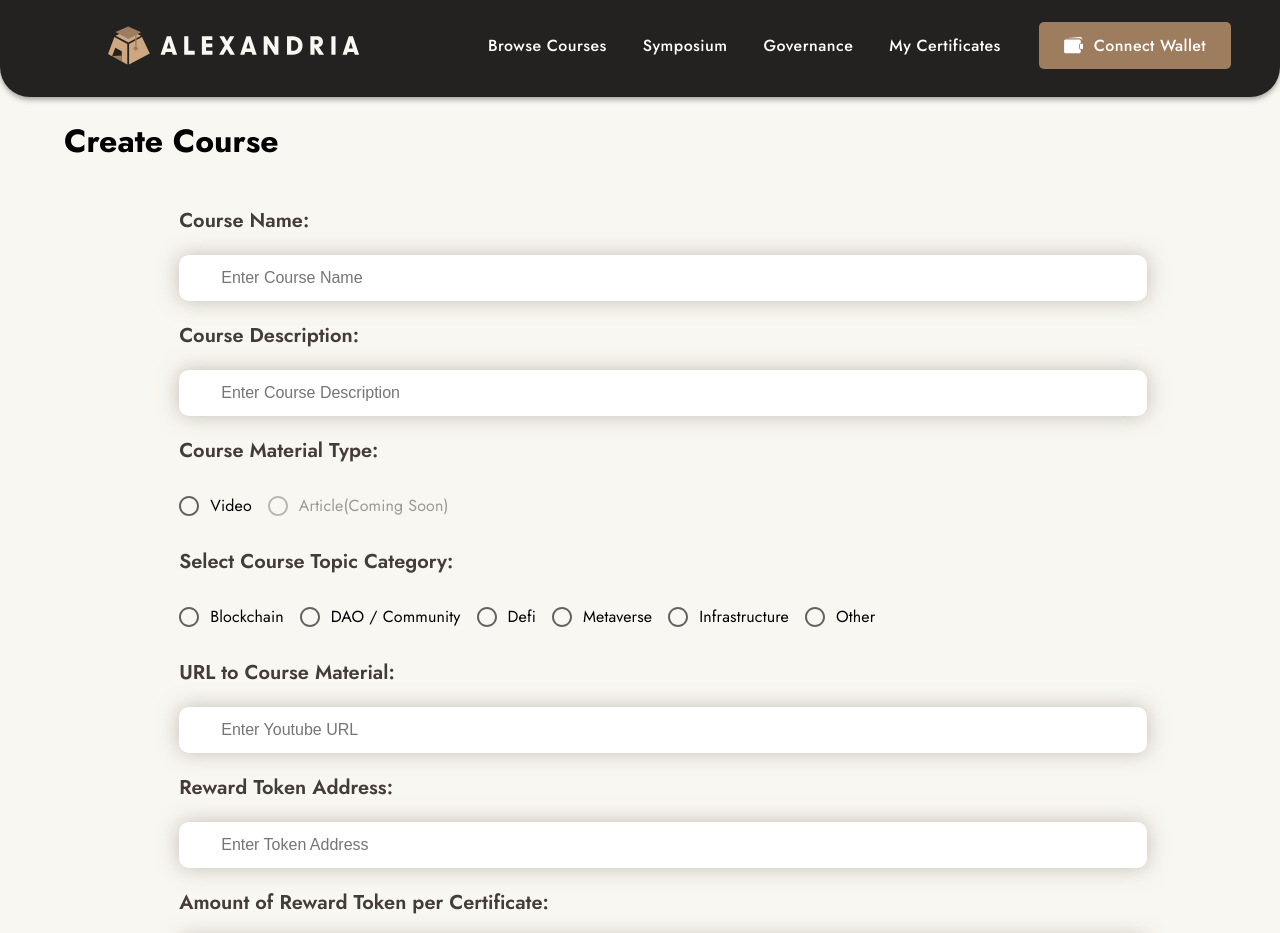
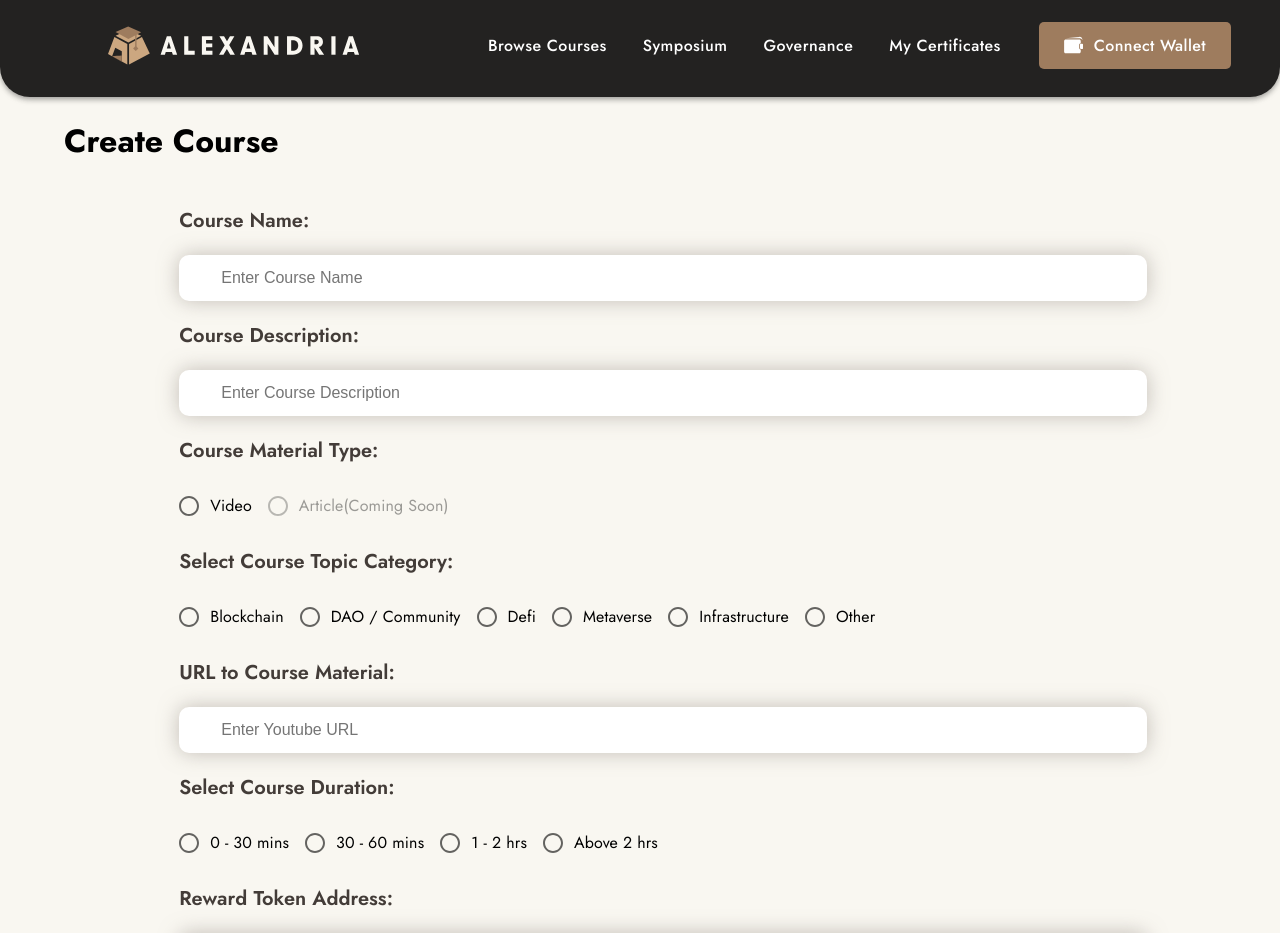
Before and after one commit to Alexandria-Decentralized-L2E-Platform/Alexandria, a React (Create React App) app in the folder dapp/: page /course-creation in a window 1280 px wide. Shown: the top 933 px of the page. Built offline with nearby package versions, Linux system fonts and the light colour scheme; no server answers.

Commit message:
Change Duration to String

```diff
--- a/dapp/src/api/index.ts
+++ b/dapp/src/api/index.ts
@@ -60,6 +60,13 @@ enum topic {
 enum type {
   Video = 'Video',
   Article = 'Article',
+}
+
+enum duration {
+  From0To30 = '0 - 30 mins',
+  From30To60 = '30 - 60 mins',
+  From60To120 = '1 - 2 hrs',
+  Above120 = 'Above 2 hrs',
 }
 
 const createProgram = async (
@@ -180,4 +187,5 @@ export {
   validateData,
   topic,
   type,
+  duration,
 };
--- a/dapp/src/api/ipfs/index.ts
+++ b/dapp/src/api/ipfs/index.ts
@@ -10,7 +10,7 @@ export interface IpinJSONtoIPFSResponseData {
 
 export interface IProgramObjectIPFS {
   description: string;
-  duration: number;
+  duration: string;
   link: string;
   topic: string;
   type: string;
--- a/dapp/src/components/CourseCatalogue/CourseCatalogue.tsx
+++ b/dapp/src/components/CourseCatalogue/CourseCatalogue.tsx
@@ -1,22 +1,8 @@
 import { useEffect, useState } from 'react';
-import { IProgram, getAllPrograms, topic, type } from '../../api';
+import { IProgram, getAllPrograms, topic, type, duration } from '../../api';
 import CourseCard from '../common/CourseCard';
 import './CourseCatalogue.css';
 import CourseFilter from './CourseFilter';
-
-enum duration {
-  From0To30 = '0 - 30 mins',
-  From30To60 = '30 - 60 mins',
-  From60To120 = '1 - 2 hrs',
-  Above120 = 'Above 2 hrs',
-}
-
-const durationMin = {
-  [duration.From0To30]: 0,
-  [duration.From30To60]: 30,
-  [duration.From60To120]: 60,
-  [duration.Above120]: 120,
-};
 
 enum status {
   RewardsCertificate = 'Rewards & Certificate',
@@ -41,22 +27,15 @@ const courseFilters = [
   },
   {
     title: 'topic',
-    options: [
-      topic.DAOCommunity,
-      topic.Metaverse,
-      topic.Defi,
-      topic.Infrastructure,
-      topic.Blockchain,
-      topic.Other,
-    ],
+    options: Object.values(topic),
   },
   {
     title: 'type',
-    options: [type.Video, type.Article],
+    options: Object.values(type),
   },
   {
     title: 'duration',
-    options: [duration.From0To30, duration.From30To60, duration.From60To120, duration.Above120],
+    options: Object.values(duration),
   },
 ];
 function CourseCatalogue() {
@@ -95,10 +74,7 @@ function CourseCatalogue() {
     )
       return false;
     if (filters.type && program.type !== filters.type) return false;
-    if (filters.duration) {
-      const durationMinValue = durationMin[filters.duration];
-      if (program.duration < durationMinValue) return false;
-    }
+    if (filters.duration && program.duration !== filters.duration) return false;
     return true;
   };
 
--- a/dapp/src/components/CourseCreation/CourseCreation.tsx
+++ b/dapp/src/components/CourseCreation/CourseCreation.tsx
@@ -1,5 +1,5 @@
 import { useState, useEffect } from 'react';
-import { topic, type, ipfs, contracts, validateData } from '../../api';
+import { topic, type, duration, ipfs, contracts, validateData } from '../../api';
 import { FormControlLabel, Radio, RadioGroup } from '@mui/material';
 import './CourseCreation.css';
 
@@ -161,7 +161,7 @@ function QuestionChoice(props: {
 function CourseCreation() {
   const [ipfsProgram, setIpfsProgram] = useState<ipfs.IProgramObjectIPFS>({
     description: '',
-    duration: 0,
+    duration: '0',
     link: '',
     topic: '',
     type: '',
@@ -282,6 +282,12 @@ function CourseCreation() {
             />
           </div>
         )}
+        <Radios
+          name="Select Course Duration"
+          options={Object.values(duration)}
+          programKey="duration"
+          onChangeTextInput={onChangeIpfsTextInput}
+        ></Radios>
         <TextInput
           name="Reward Token Address"
           placeholder="Enter Token Address"
--- a/dapp/src/components/common/CourseCard.tsx
+++ b/dapp/src/components/common/CourseCard.tsx
@@ -31,14 +31,7 @@ function CourseCard(props: { program: IProgram; isDetail?: boolean }) {
       : program.description.substring(0, 200) + '...';
   let rating = program.rating.avg;
   // Covert duration from number (mins) to string
-  let courseDuration: string;
-  if (program.duration < 60) {
-    courseDuration = program.duration + ' min(s)';
-  } else {
-    const hour = Math.floor(program.duration / 60);
-    const min = program.duration - hour * 60;
-    courseDuration = hour + ' hr(s) ' + min + ' min(s)';
-  }
+  const courseDuration: string = program.duration;
   const coursePublisher = props.isDetail
     ? 'By ' + program.authorName + ' (' + program.owner + ')'
     : 'By ' +
```
Also changed, not shown: dapp/src/components/CourseCreation/CourseCreation.css (line endings or trailing spaces).
